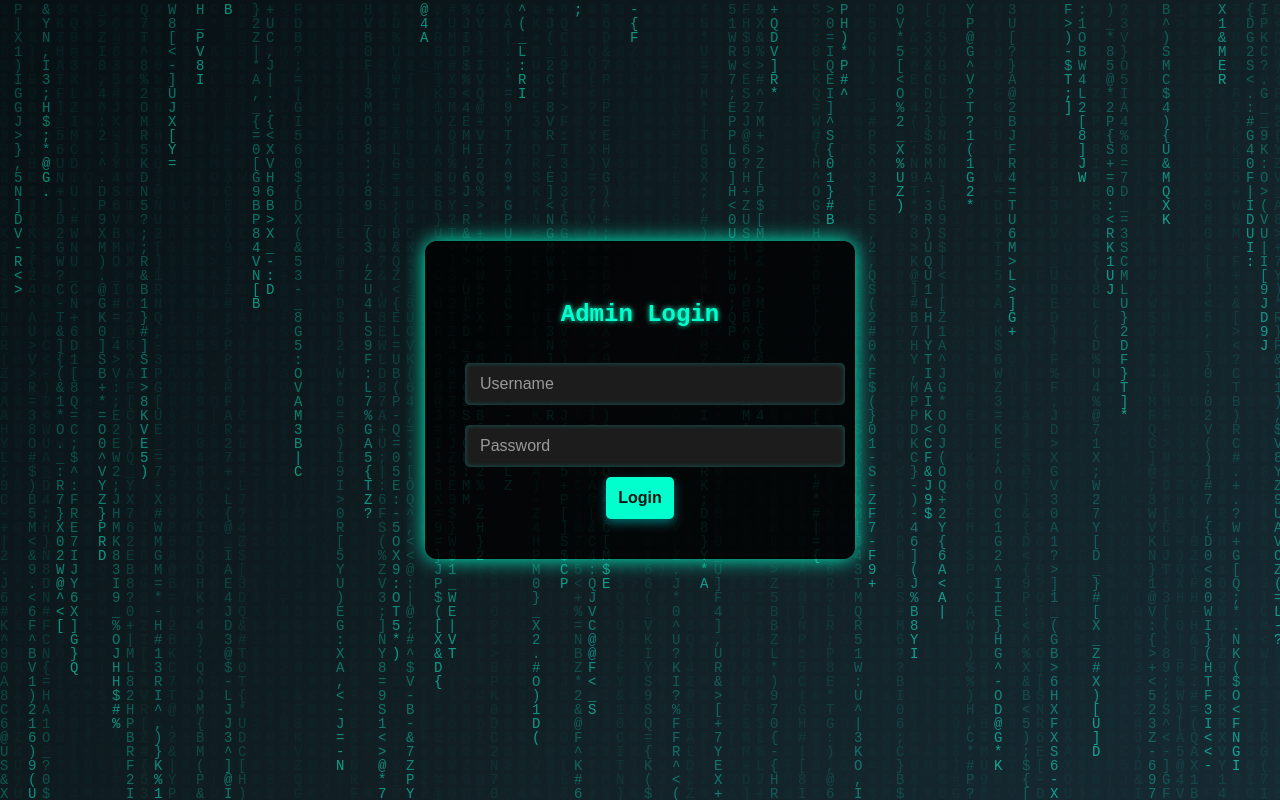
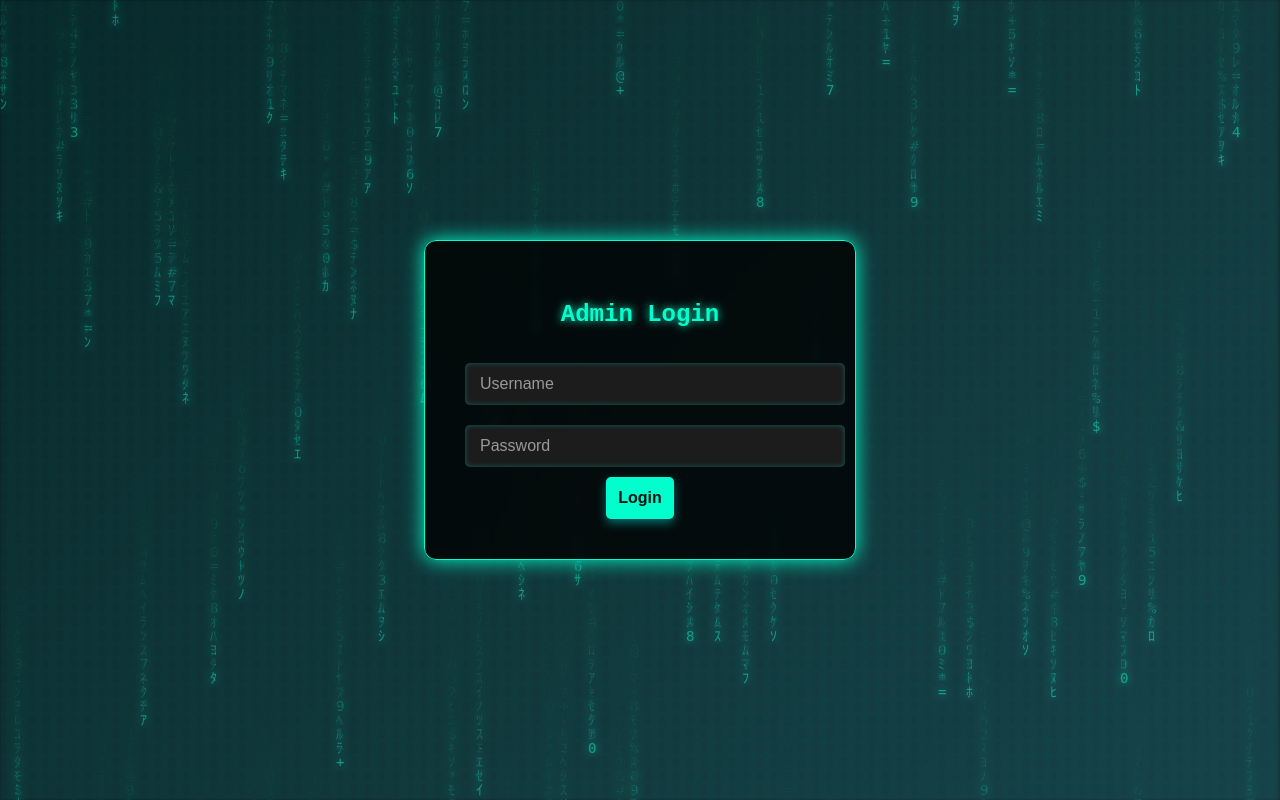
Before and after one commit to ALLSafeSecurityORG/ALLsafe, a Flask app: page /admin_login in a window 1280 px wide. Run offline with Flask 3, Linux system fonts and the light colour scheme; data that the repository does not hold is empty; parts of the project's set-up code (start-up, migrations or seed data) failed here and were passed over.

Commit message:
Update admin_login.html

```diff
--- a/Final-proj/templates/admin_login.html
+++ b/Final-proj/templates/admin_login.html
@@ -1,14 +1,10 @@
-
-
 <!DOCTYPE html>
 
 <html lang="en">
 
 <head>
 
-    <meta charset="UTF-8">
-
-    <meta name="viewport" content="width=device-width, initial-scale=1.0">
+    <meta charset="UTF-8" />
 
     <title>Admin Login</title>
 
@@ -36,6 +32,8 @@
 
             overflow: hidden;
 
+            position: relative;
+
         }
 
 
@@ -54,6 +52,10 @@
             z-index: -1;
 
             opacity: 0.5;
+
+            filter: drop-shadow(0 0 5px #00ffcc);
+
+            background: transparent;
 
         }
 
@@ -76,6 +78,10 @@
 
             z-index: 1;
 
+            backdrop-filter: blur(5px);
+
+            border: 1px solid #00ffcc;
+
         }
 
 
@@ -87,7 +93,7 @@
 
             font-size: 24px;
 
-            text-shadow: 0 0 5px #00ffcc;
+            text-shadow: 0 0 8px #00ffcc;
 
         }
 
@@ -200,80 +235,130 @@
 
 <script>
 
-        // Matrix effect code
+(() => {
 
     const canvas = document.getElementById('matrix');
 
     const ctx = canvas.getContext('2d');
 
 
-        canvas.height = window.innerHeight;
+    function resize() {
 
         canvas.width = window.innerWidth;
 
+        canvas.height = window.innerHeight;
 
-        const chars = 'ABCDEFGHIJKLMNOPQRSTUVWXYZ0123456789@#$%^&*()_+-=[]{}|;:,.<>?';
+    }
+
+    resize();
+
+    window.addEventListener('resize', resize);
+
+
+    // Characters for matrix effect - Katakana block + numbers + symbols
+
+    const chars = [
+
+        'ｱ','ｲ','ｳ','ｴ','ｵ',
+
+        'ｶ','ｷ','ｸ','ｹ','ｺ',
+
+        'ｻ','ｼ','ｽ','ｾ','ｿ',
+
+        'ﾀ','ﾁ','ﾂ','ﾃ','ﾄ',
+
+        'ﾅ','ﾆ','ﾇ','ﾈ','ﾉ',
+
+        'ﾊ','ﾋ','ﾌ','ﾍ','ﾎ',
+
+        'ﾏ','ﾐ','ﾑ','ﾒ','ﾓ',
+
+        'ﾔ','ﾕ','ﾖ',
+
+        'ﾗ','ﾘ','ﾙ','ﾚ','ﾛ',
+
+        'ﾜ','ﾝ','ｦ',
+
+        '0','1','2','3','4','5','6','7','8','9',
+
+        '@','#','$','%','&','*','+','-','='
+
+    ];
+
 
     const fontSize = 14;
 
-        const columns = canvas.width/fontSize;
+    const columns = Math.floor(canvas.width / fontSize);
 
-        const drops = [];
+    const drops = new Array(columns).fill(1);
 
 
-        for(let x = 0; x < columns; x++) {
+    const colorBright = '#00ffcc';
 
-            drops[x] = 1;
-
-        }
+    const colorDim = '#00665c';
 
 
     function draw() {
 
-            ctx.fillStyle = 'rgba(0, 0, 0, 0.05)';
+        ctx.fillStyle = 'rgba(0,0,0,0.07)';
 
         ctx.fillRect(0, 0, canvas.width, canvas.height);
 
 
+        ctx.font = fontSize + 'px monospace';
 
-            ctx.fillStyle = '#00ffcc';
-
-            ctx.font = fontSize + 'px Courier New';
+        ctx.textBaseline = 'top';
 
 
-            for(let i = 0; i < drops.length; i++) {
+        for (let i = 0; i < drops.length; i++) {
 
-                const text = chars.charAt(Math.floor(Math.random() * chars.length));
+            const char = chars[Math.floor(Math.random() * chars.length)];
 
-                ctx.fillText(text, i*fontSize, drops[i]*fontSize);
+            const x = i * fontSize;
+
+            const y = drops[i] * fontSize;
 
 
+            // brighter char
 
-                if(drops[i]*fontSize > canvas.height && Math.random() > 0.975)
+            ctx.fillStyle = colorBright;
 
-                    drops[i] = 0;
+            ctx.shadowColor = colorBright;
 
+            ctx.shadowBlur = 8;
+
+            ctx.fillText(char, x, y);
+
+
+            // dim trailing char
+
+            ctx.fillStyle = colorDim;
+
+            ctx.shadowColor = colorDim;
+
+            ctx.shadowBlur = 2;
+
+            ctx.fillText(char, x, y - fontSize);
 
 
             drops[i]++;
+
+            if (drops[i] * fontSize > canvas.height && Math.random() > 0.975) {
+
+                drops[i] = 0;
 
             }
 
         }
 
+        requestAnimationFrame(draw);
 
-        setInterval(draw, 33);
+    }
 
 
-        // Resize canvas when window is resized
+    draw();
 
-        window.addEventListener('resize', () => {
-
-            canvas.height = window.innerHeight;
-
-            canvas.width = window.innerWidth;
-
-        });
+})();
 
 </script>
 
```
Also changed, not shown: other parts of Final-proj/templates/admin_login.html (+35 -6 lines). Lines whose indentation alone changed are shown as unchanged.
